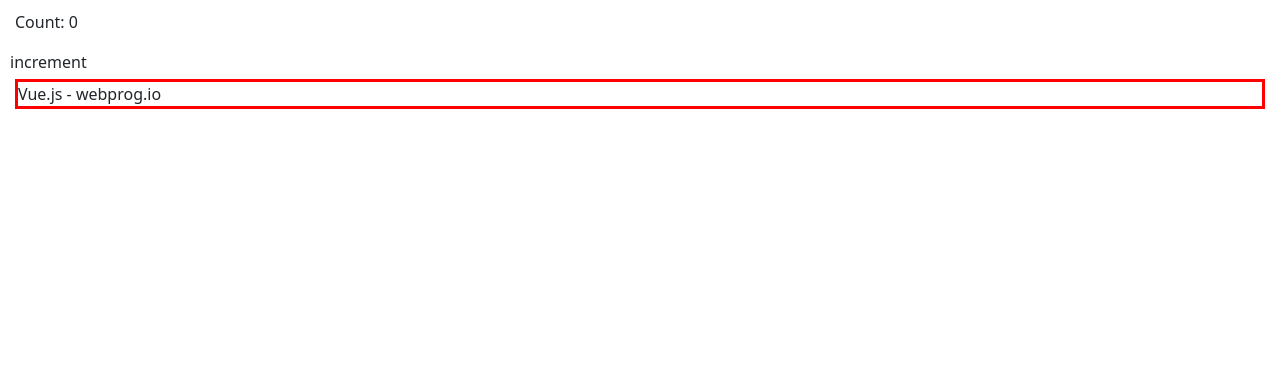
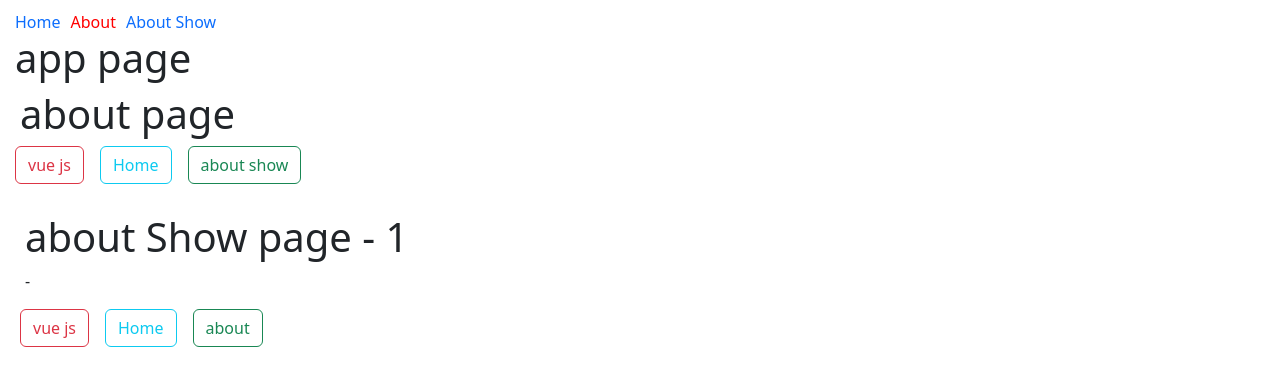
Before and after one commit to Amir-FF/vue-exercise, a Vue app: page /about/1 in a window 1280 px wide. Shown: the top 386 px of the page. Built offline with nearby package versions, Linux system fonts and the light colour scheme.

Commit message:
add half vue router

```diff
--- a/package.json
+++ b/package.json
@@ -13,7 +13,8 @@
     "@tailwindcss/vite": "^4.3.3",
     "bootstrap": "^5.3.8",
     "tailwindcss": "^4.3.3",
-    "vue": "^3.5.41"
+    "vue": "^3.5.41",
+    "vue-router": "^5.3.1"
   },
   "devDependencies": {
     "@vitejs/plugin-vue": "^6.0.8",
--- a/src/App.vue
+++ b/src/App.vue
@@ -1,65 +1,31 @@
-<script setup>
-  import {
-    ref,
-    onBeforeMount,
-    onMounted,
-    onBeforeUpdate,
-    onUpdated,
-    onBeforeUnmount,
-    onUnmounted,
-  } from "vue";
-
-  const count = ref(0);
-
-  const increment = () => {
-    //
-    count.value++;
-  };
-
-  // --- Lifecycle Hooks ---
-
-  console.log("Setup function running (like created) ");
-
-  onBeforeMount(() => {
-    console.log("Component will be mounted.");
-    console.log(document.getElementById("dom-element"));
-  });
-
-  onMounted(() => {
-    console.log("Component is mounted!");
-    const element = document.getElementById("dom-element");
-    if (element) {
-      console.log("DOM Element available:", element);
-      element.style.border = "3px solid red";
-    }
-  });
-
-  onBeforeUpdate(() => {
-    console.log(`Before Update`);
-  });
-
-  onUpdated(() => {
-    console.log(`Updated: Count is ${count.value}`);
-  });
-
-  onBeforeUnmount(() => {
-    console.log("Component will be unmounted. Cleaning up...");
-  });
-
-  onUnmounted(() => {
-    console.log("Component has been unmounted.");
-  });
-</script>
+<script setup></script>
 
 <template>
-  <p>Count: {{ count }}</p>
-  <button @click="increment">increment</button>
+  <router-link to="/">Home</router-link>
+  <router-link to="/about">About</router-link>
+  <router-link to="/about/4?name=ali&age=15">About Show</router-link>
 
-  <div id="dom-element">Vue.js - webprog.io</div>
+  <h1>app page</h1>
+
+  <div>
+    <router-view></router-view>
+  </div>
 </template>
 
 <style>
   * {
     margin: 5px;
   }
+
+  a {
+    text-decoration: none !important;
+  }
+
+  .router-link-active {
+    color: red;
+  }
+
+  .router-link-exact-active {
+    color: green;
+  }
 </style>
--- /dev/null
+++ b/src/page/AboutPage.vue
@@ -0,0 +1,44 @@
+<script setup>
+  import { useRouter } from "vue-router";
+
+  const router = useRouter();
+  const goToHomePage = () => {
+    router.push("/");
+  };
+
+  const goToAboutShowPage = () => {
+    router.push("/about/4?name=ali&age=15");
+  };
+
+  const goToPageVue = () => {
+    window.location.href = "https://router.vuejs.org/";
+  };
+</script>
+
+<template>
+  <h1>about page</h1>
+  <button
+    @click="goToPageVue"
+    type="button"
+    class="btn btn-outline-danger me-3"
+  >
+    vue js
+  </button>
+  <button @click="goToHomePage" type="button" class="btn btn-outline-info me-3">
+    Home
+  </button>
+
+  <button
+    @click="goToAboutShowPage"
+    type="button"
+    class="btn btn-outline-success"
+  >
+    about show
+  </button>
+
+  <br /><br />
+
+  <div>
+    <router-view></router-view>
+  </div>
+</template>
--- /dev/null
+++ b/src/page/HomePage.vue
@@ -0,0 +1,41 @@
+<script setup>
+  import { useRouter } from "vue-router";
+
+  const router = useRouter();
+  const goToAboutPage = () => {
+    router.push("/about");
+  };
+
+  const goToAboutShowPage = () => {
+    router.push("/about/4?name=ali&age=15");
+  };
+
+  const goToPageVue = () => {
+    window.location.href = "https://router.vuejs.org/";
+  };
+</script>
+
+<template>
+  <h1>home page</h1>
+  <button
+    @click="goToPageVue"
+    type="button"
+    class="btn btn-outline-danger me-3"
+  >
+    vue js
+  </button>
+  <button
+    @click="goToAboutPage"
+    type="button"
+    class="btn btn-outline-info me-3"
+  >
+    about
+  </button>
+  <button
+    @click="goToAboutShowPage"
+    type="button"
+    class="btn btn-outline-success"
+  >
+    about show
+  </button>
+</template>
--- /dev/null
+++ b/src/page/about-nested-routing/AboutCreatePage.vue
@@ -0,0 +1,5 @@
+<script setup></script>
+
+<template>
+  <h1>about create page</h1>
+</template>
--- /dev/null
+++ b/src/page/about-nested-routing/AboutEditPage.vue
@@ -0,0 +1,5 @@
+<script setup></script>
+
+<template>
+  <h1>about edit page</h1>
+</template>
--- /dev/null
+++ b/src/page/about-nested-routing/AboutShowPage.vue
@@ -0,0 +1,37 @@
+<script setup>
+  import { useRoute, useRouter } from "vue-router";
+
+  const route = useRoute();
+
+  const router = useRouter();
+
+  const goToHomePage = () => {
+    router.push("/");
+  };
+  const goToAboutPage = () => {
+    router.push("/about");
+  };
+
+  const goToPageVue = () => {
+    window.location.href = "https://router.vuejs.org/";
+  };
+</script>
+
+<template>
+  <h1>about Show page - {{ route.params.id }}</h1>
+  <p>{{ route.query.name }} - {{ route.query.age }}</p>
+
+  <button
+    @click="goToPageVue"
+    type="button"
+    class="btn btn-outline-danger me-3"
+  >
+    vue js
+  </button>
+  <button @click="goToHomePage" type="button" class="btn btn-outline-info me-3">
+    Home
+  </button>
+  <button @click="goToAboutPage" type="button" class="btn btn-outline-success">
+    about
+  </button>
+</template>
```
Also changed, not shown: src/main.js (+27 -1 lines), 1 other file (tests, documents, lock files or other folders).
